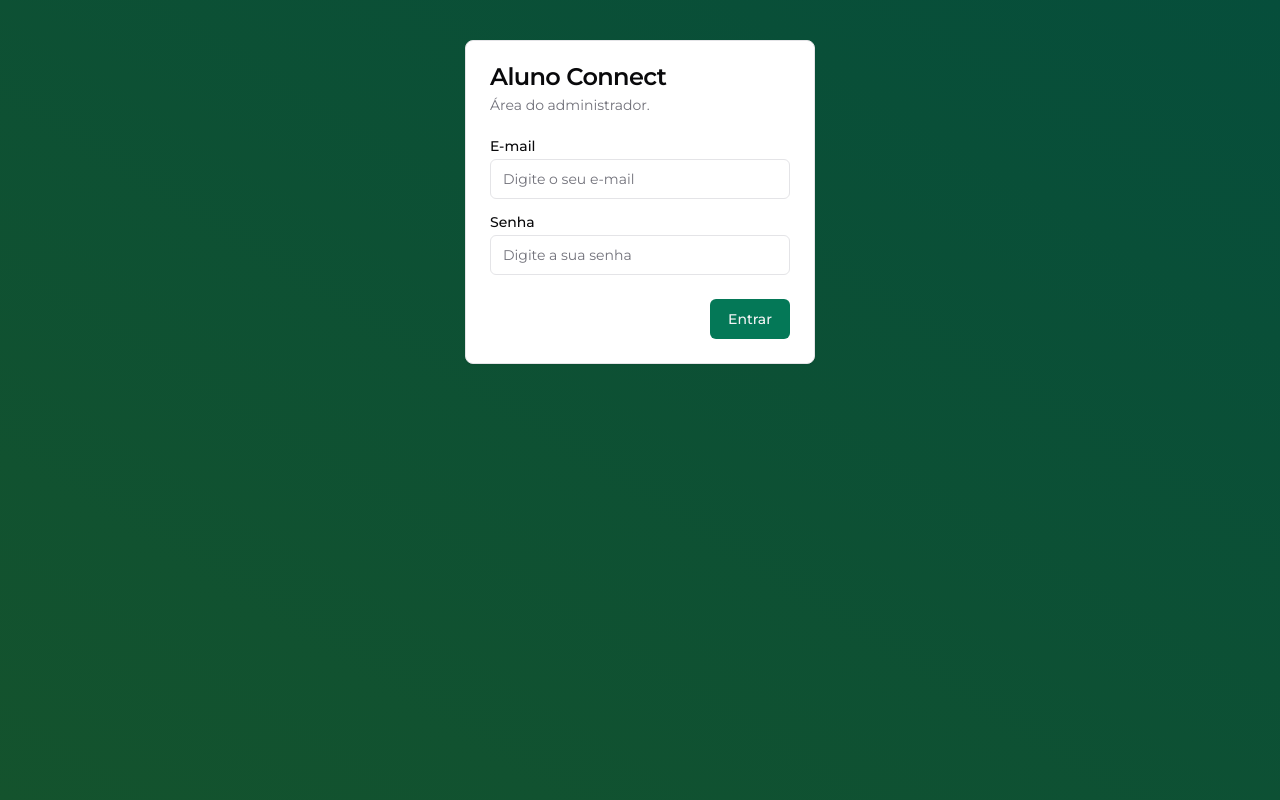
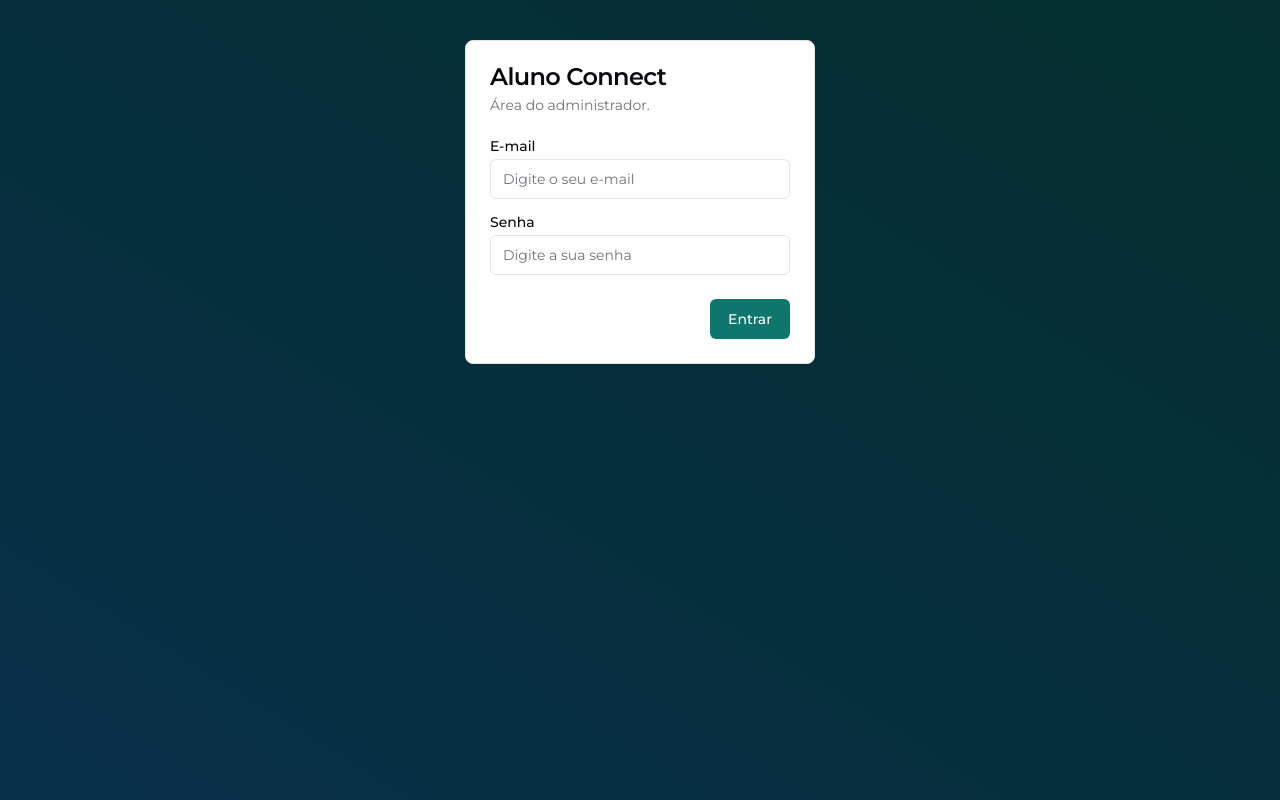
Before and after one commit to thgmagno/aluno-connect, a Next.js app: page /adm in a window 1280 px wide. Built offline with nearby package versions, Linux system fonts and the light colour scheme; no server answers.

Commit message:
alter bg color

```diff
--- a/src/app/globals.css
+++ b/src/app/globals.css
@@ -71,6 +71,6 @@
     @apply border-border;
   }
   body {
-    @apply bg-background text-foreground bg-gradient-to-tr from-green-900 to-emerald-900;
+    @apply bg-background text-foreground bg-gradient-to-tr from-sky-950 to-teal-950;
   }
 }
--- a/src/modules/common/components/btn-promise.tsx
+++ b/src/modules/common/components/btn-promise.tsx
@@ -18,7 +18,7 @@ export default function BtnPromise({ title }: { title: string }) {
       className={`w-20 ${
         pending
           ? 'animate-pulse cursor-not-allowed'
-          : 'bg-emerald-700 text-zinc-100 hover:bg-emerald-800'
+          : 'bg-teal-700 text-zinc-50 hover:bg-teal-800'
       }`}
     >
       {pending ? spinner : title}
--- a/src/modules/common/components/user-avatar.tsx
+++ b/src/modules/common/components/user-avatar.tsx
@@ -20,7 +20,7 @@ export default async function UserAvatar() {
     )
 
   return (
-    <div className="top-0 z-10 flex w-full justify-between bg-emerald-950 p-2 shadow-md md:px-6">
+    <div className="top-0 z-10 flex w-full justify-between bg-neutral-950 p-3 shadow-md md:px-6">
       <div className="flex cursor-default items-center gap-2">
         {icon}
         <span className="font-semibold text-zinc-300">{name as string}</span>
```
